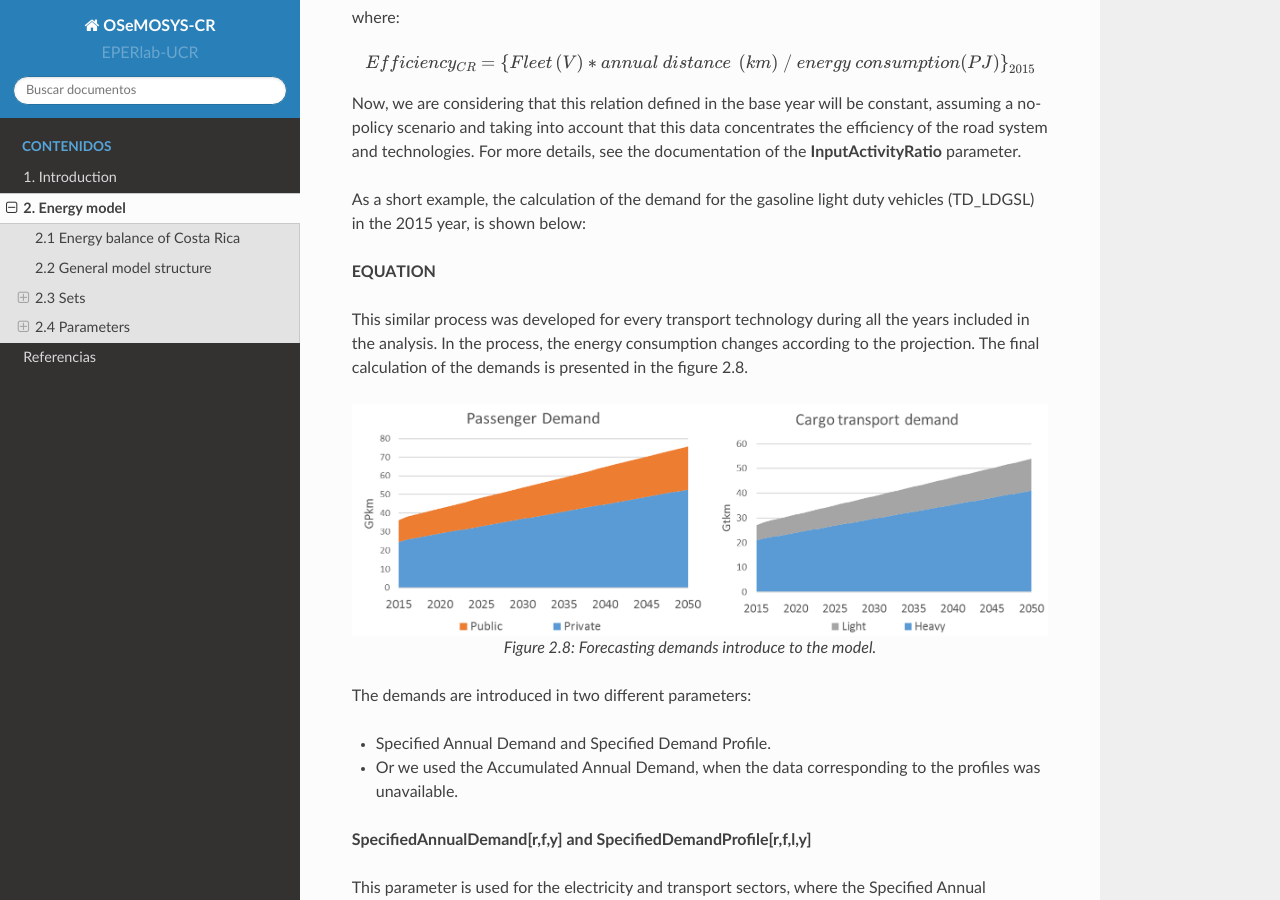
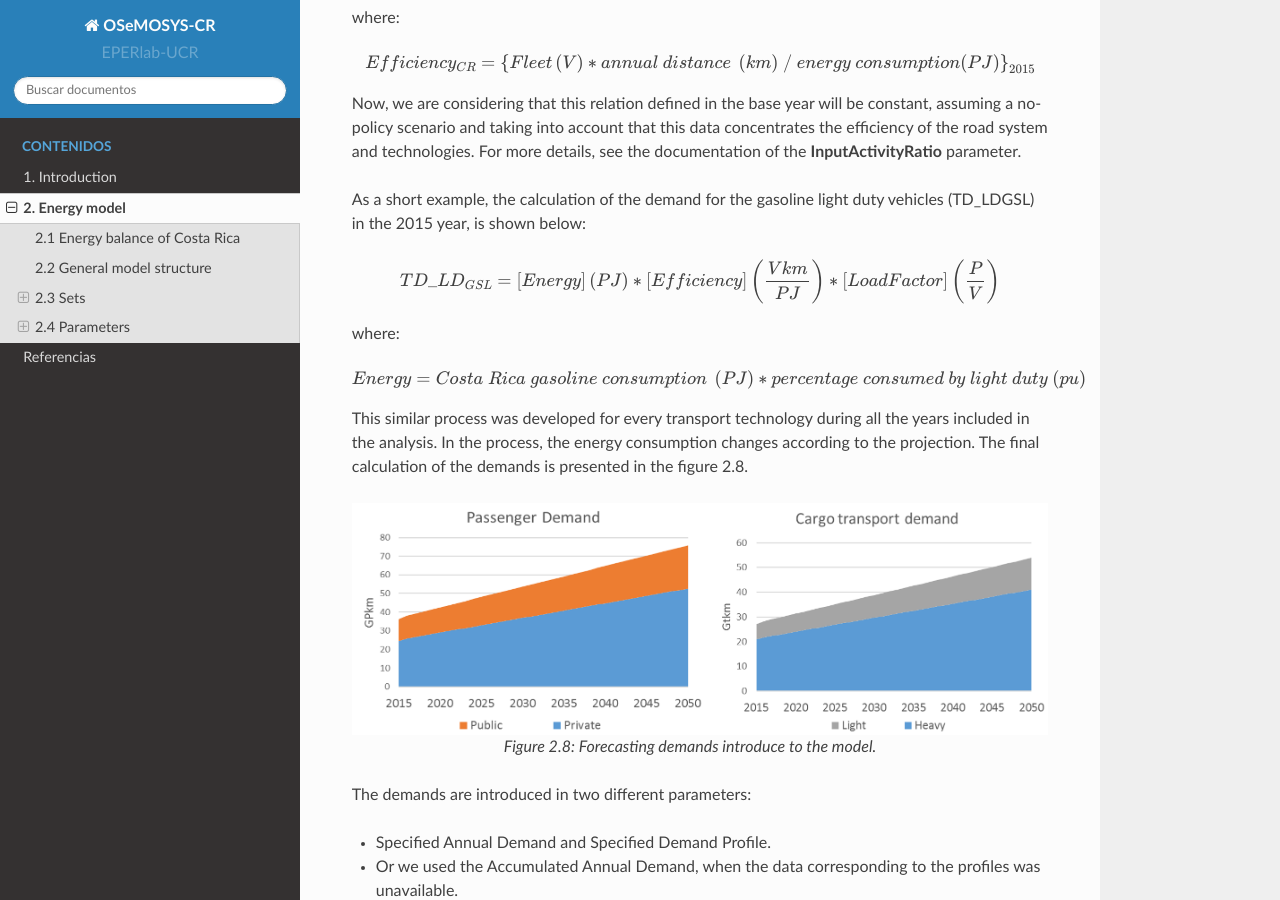
Before and after one commit to EPERLab/OSeMOSYS-CR, a Sphinx documentation site: the page built from docs/02EnergyModel.rst, in a window 1280 px wide and 900 px high, scrolled down 9616 px. Built offline with Sphinx 7.4.7 and the Read the Docs theme 2.0.0, drawn with Linux system fonts in a browser that asks for light colours.

Commit message:
Update 02EnergyModel.rst

```diff
--- a/docs/02EnergyModel.rst
+++ b/docs/02EnergyModel.rst
@@ -306,7 +306,15 @@ Now, we are considering that this relation defined in the base year will be cons
 
 As a short example, the calculation of the demand for the gasoline light duty vehicles (TD_LDGSL) in the 2015 year, is shown below:
 
-**EQUATION**
+.. math::
+
+   {TD\_LD}_{GSL}=\left[Energy\right]\left(PJ\right)*\left[Efficiency\right]\left(\frac{Vkm}{PJ}\right)*\left[LoadFactor\right]\left(\frac{P}{V}\right)
+
+where:
+
+.. math::
+
+   Energy = Costa\ Rica\ gasoline\ consumption\ \left(PJ\right)*percentage\ consumed\ by\ light\ duty\ (pu)
 
 This similar process was developed for every transport technology during all the years included in the analysis. In the process, the energy consumption changes according to the projection. The final calculation of the demands is presented in the figure 2.8.
 
```
